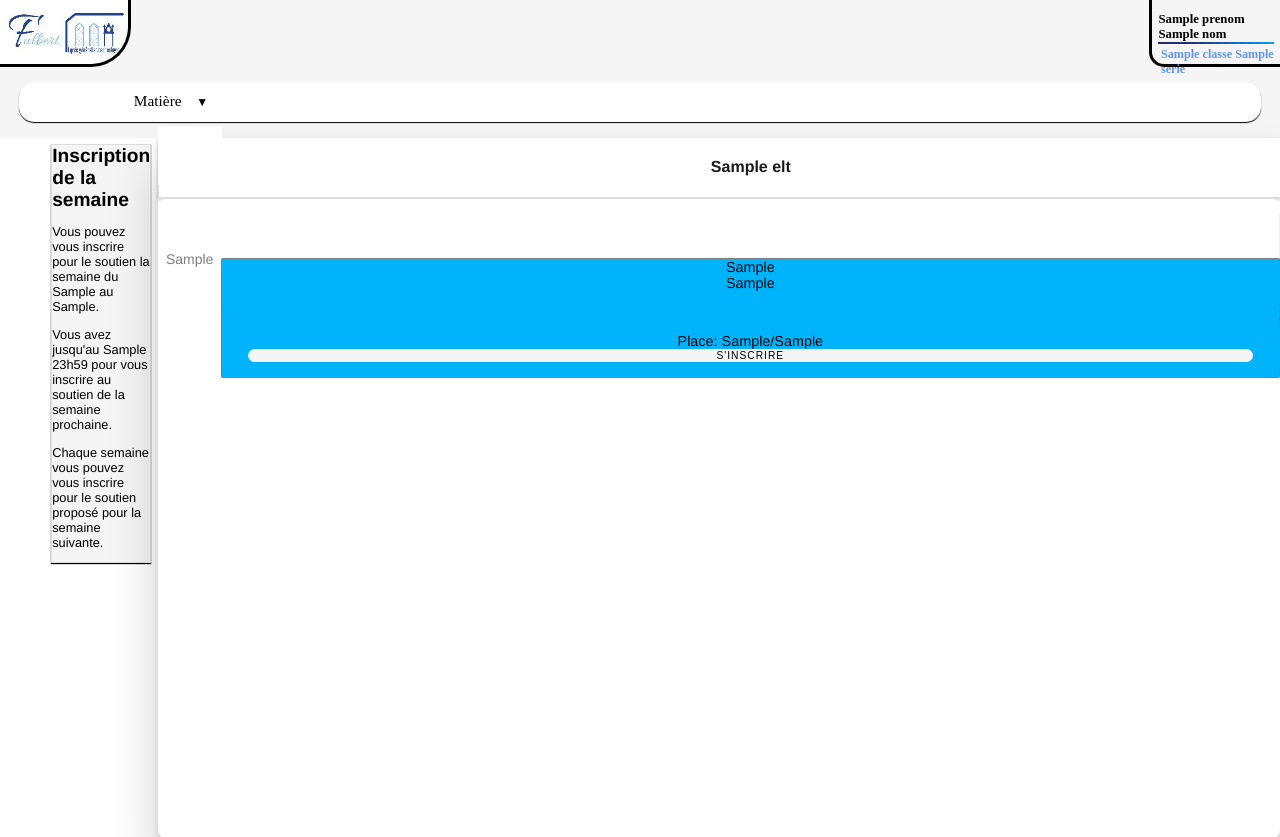
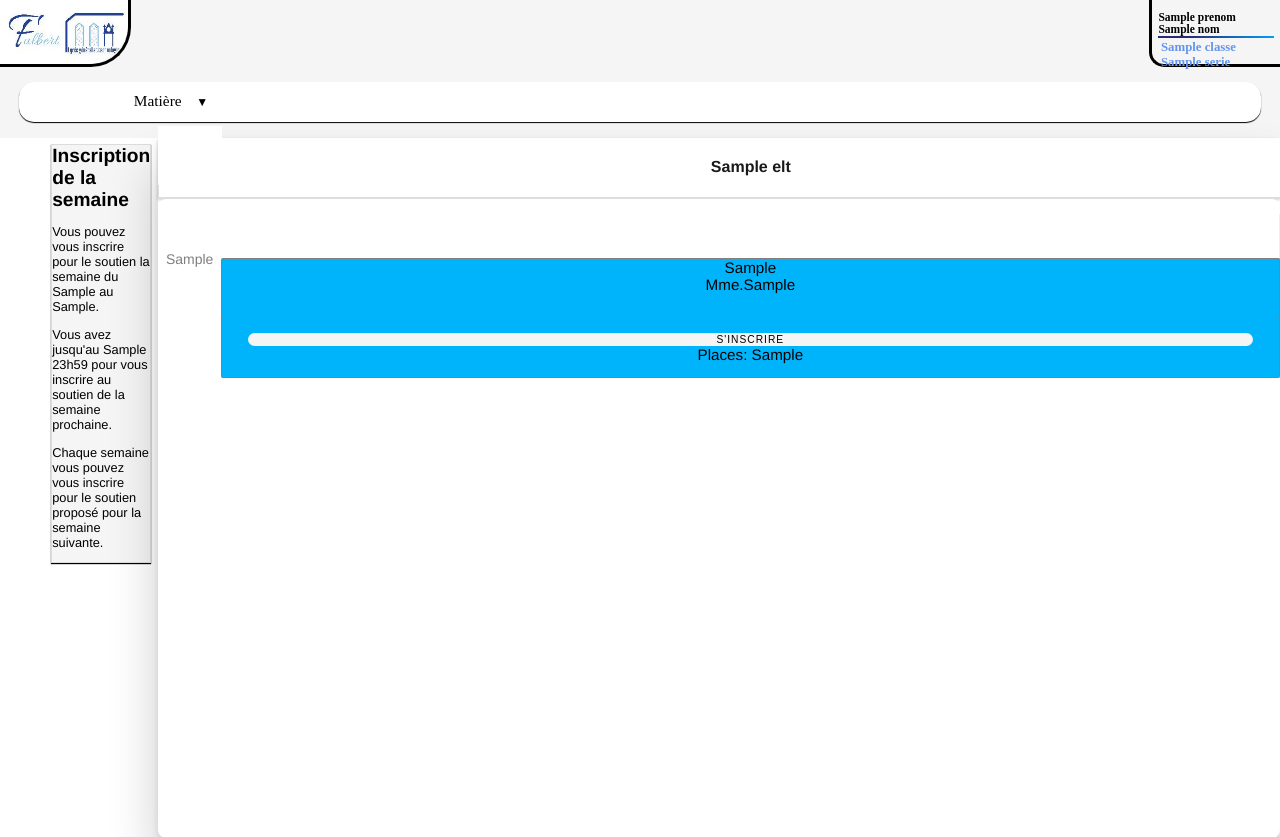
Before and after one commit to KasterborousConstellation/projetlycee, a Django app: template login/templates/login/login.html in a window 1280 px wide. Shown: the top 837 px of the page. Run offline with Django 4.2, Linux system fonts and the light colour scheme; the template is opened without the code that fills it: most values are stand-ins (such as "Sample title", 1, 10 or a date in 2020); lists and menus that the app fills with data are empty.

Commit message:
13/04 2nd modif

```diff
--- a/login/static/css/main.css
+++ b/login/static/css/main.css
@@ -48,7 +48,7 @@ header{
 .info-separator{
     margin-left: 5%;
     width: 90%;
-    height: 0.2vh;
+    height: 0.3vh;
     background-color: #2a2a72;
     background-image: linear-gradient(315deg, #009ffd 0%, #2a2a72 74%);
 }
@@ -59,7 +59,7 @@ header{
     margin-bottom: 0%;
     top: 5%;
     width: 80%;
-    font-size: min(1.25vw,100%);
+    font-size: 0.9vw;
 }
 .serie {
     margin-top: 1%;
@@ -68,7 +68,8 @@ header{
     position: relative;
     left: 7%;
     top: 2%;
-    font-size: 0.95vw;
+    font-size: 1vw;
+    padding-right: 0.85vw;
 }
 nav ul *{
     margin: 0px;
@@ -317,7 +318,7 @@ tbody tr td {
 .event p{
     padding: 0;
     margin: 0;
-    font-size: 1.80vmin ;
+    font-size: 1.9vmin ;
 }
 main{
     max-height: 1000px;
@@ -357,8 +358,12 @@ main{
     border-bottom: solid grey 1px;
     border-right: solid grey 1px;
 }
+.event-addon form {
+    margin-top: 15px;
+    margin-bottom: 0;
+}
 .event-addon p {
-    margin-top: 15px;
+    margin-top: 0px;
 }
 footer{
     text-align: center;
--- a/login/templates/login/login.html
+++ b/login/templates/login/login.html
@@ -65,9 +65,14 @@
                       {% for elm in values.1 %}
                         <td>
                           {% if elm != None %}
-                            <div class="event event-main">
+                            <div class="event event-main" style="background-color:{{elm.2}};">
                               <p>{{elm.0}}</p>
-                              <p>{{elm.1}}</p>
+                              {% if elm.3 == 'M' %}
+                              <p>M.{{elm.1}}</p>
+                              {% else %}
+                              <p>Mme.{{elm.1}}</p>
+                              {% endif %}
+
                             </div>
                           {% endif %}
                         </td>
@@ -78,8 +83,8 @@
                       {% for elm in values.2 %}
                         <td>
                           {% if elm != None %}
-                            <div class="event clickable event-addon">
-                              <p>Place: {{elm.0}}/{{elm.1}}</p>
+                            <div class="event clickable event-addon" style="background-color:{{elm.4}};">
+
                               <form action="subscribe" method="POST">
                                 {% csrf_token %}
                                 <input name="id" type="hidden" value="{{id}}">
@@ -90,6 +95,7 @@
                                 <input class="inscription-button unclicked" type="submit" value="S'inscrire">
                                 {% endif %}
                               </form>
+                              <p>Places: {{elm.0}}</p>
                             </div>
                           {% endif %}
                         </td>
--- a/projetlycee/settings.py
+++ b/projetlycee/settings.py
@@ -49,6 +49,7 @@ MIDDLEWARE = [
     'django.contrib.auth.middleware.AuthenticationMiddleware',
     'django.contrib.messages.middleware.MessageMiddleware',
     'django.middleware.clickjacking.XFrameOptionsMiddleware',
+    'debug_toolbar.middleware.DebugToolbarMiddleware'
 ]
 
 ROOT_URLCONF = 'projetlycee.urls'
```
Also changed, not shown: login/utility.py (+11 -2 lines), login/views.py (+17 -7 lines).
